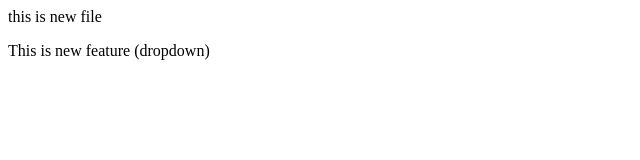
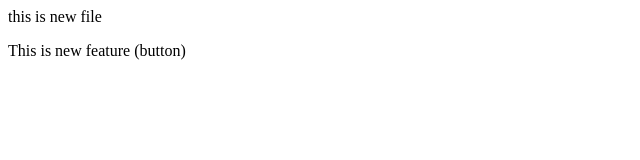
Before and after one commit to rahul-tech-projects/localrepo, a plain HTML site: page index.html in a window 1280 px wide. Shown: the full height of the page, 0-640 px from the left. Drawn offline with Linux system fonts and the light colour scheme.

Commit message:
adding button

```diff
--- a/index.html
+++ b/index.html
@@ -1,2 +1,2 @@
 <p>this is new file</p>
-<p>This is new feature (dropdown)</p>
+<p>This is new feature (button)</p>
```
